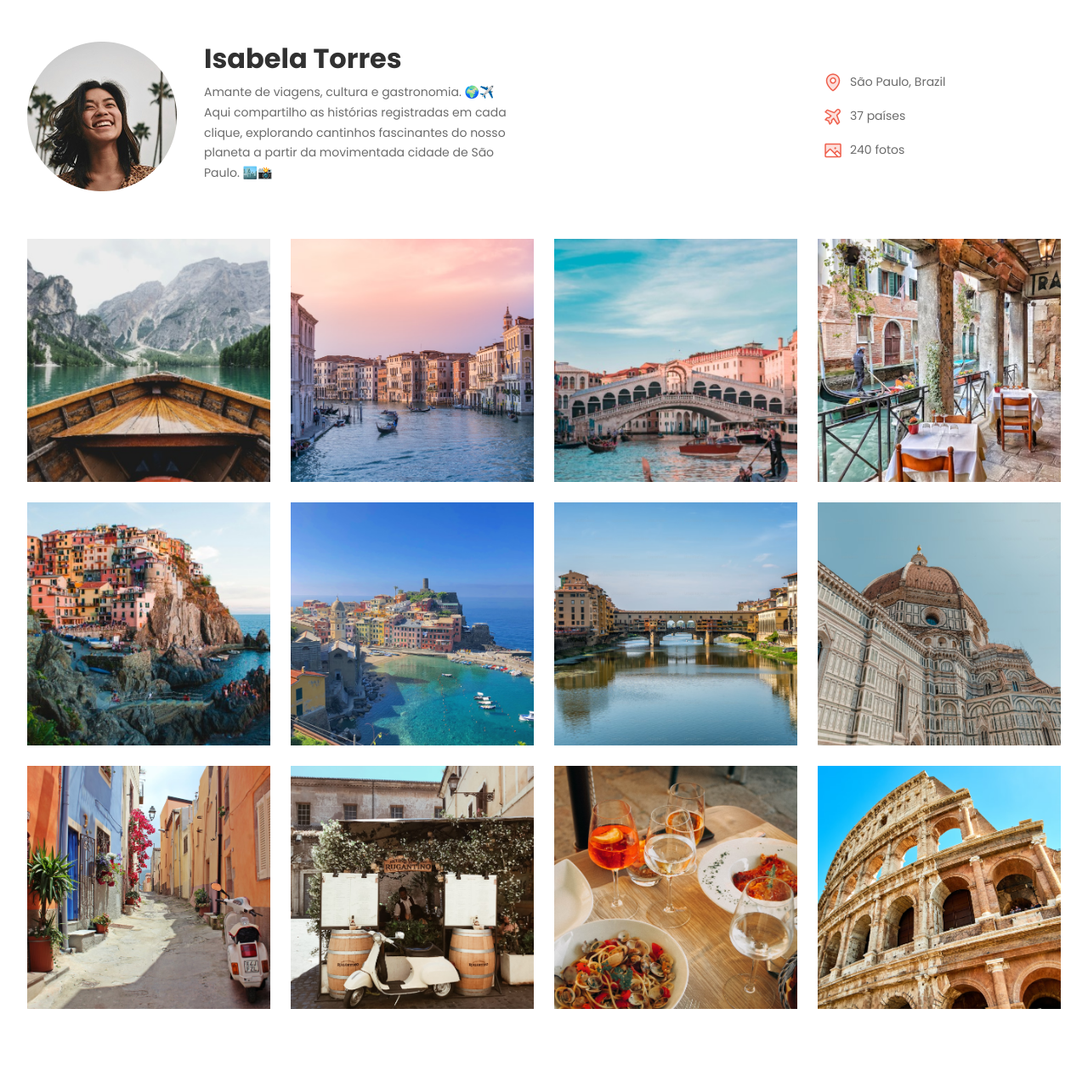
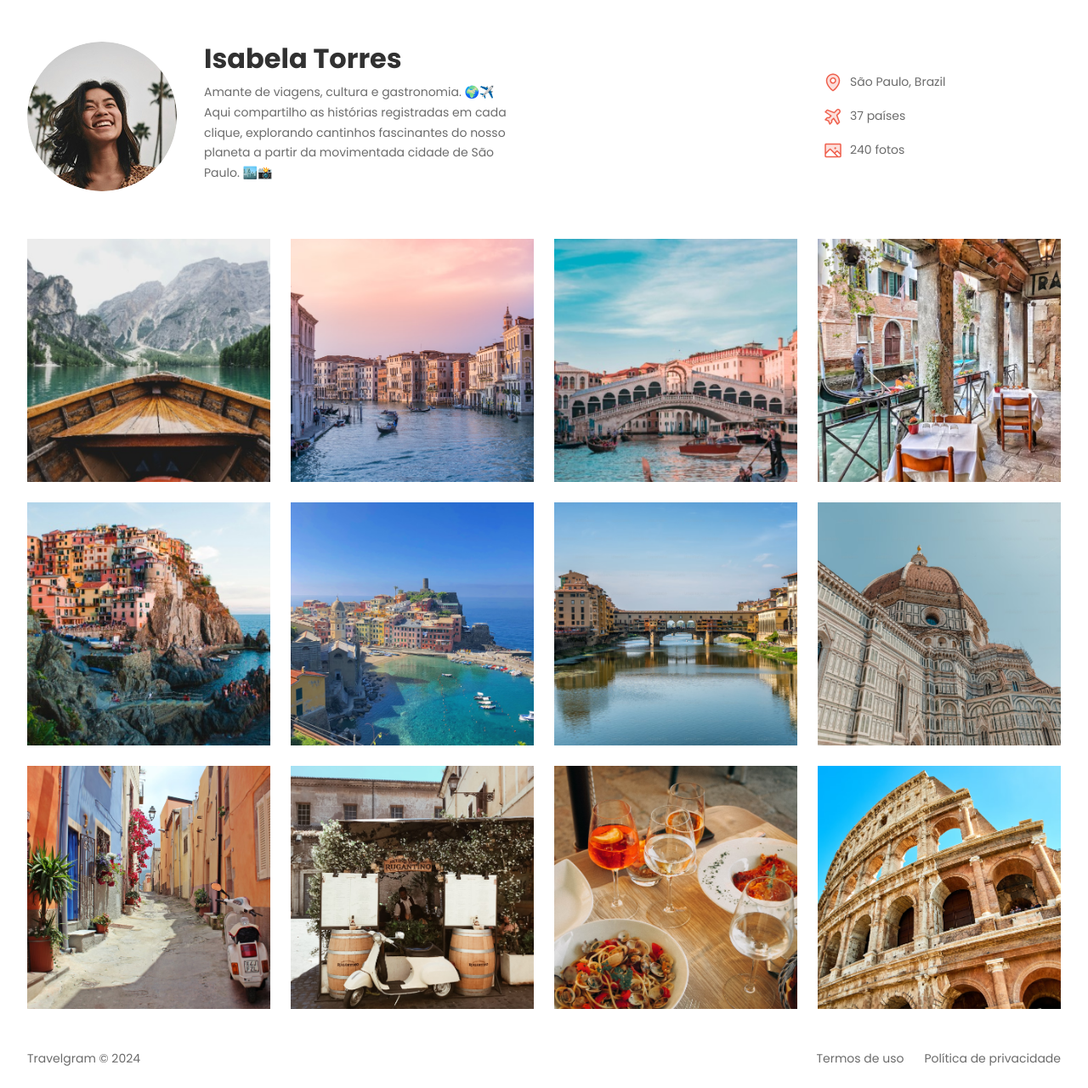
Before and after one commit to lucasbispoo/Projeto-Travelegram, a plain HTML site: page index.html in a window 1280 px wide. Shown: the part 79-1359 px from the top of the page at 85% size. Before the commit the page ends 1290 px from the top, so only its background shows below. Drawn offline with Linux system fonts and the light colour scheme.

Commit message:
final projetc

```diff
--- a/index.html
+++ b/index.html
@@ -77,5 +77,10 @@
         <img src="assets/images/Image 11.png" alt="...">
         <img src="assets/images/Image 12.png" alt="...">
     </main>
+    <footer class="container">
+        <span>Travelgram &copy; 2024</span>
+        <span>Termos de uso</span>
+        <span>Política de privacidade</span>
+    </footer>
 </body>
 </html>
--- /dev/null
+++ b/styles/footer.css
@@ -0,0 +1,12 @@
+footer{
+    display: flex;
+    gap: 24px;
+    padding-block: 24px;
+
+    font: 14px/150% var(--font-family);
+
+}
+
+footer span:nth-child(1){
+    margin-right: auto;
+}
--- a/styles/header.css
+++ b/styles/header.css
@@ -40,3 +40,10 @@
     align-items: center;
     gap: 8px;
 }
+
+#profile img{
+    width: 176px;
+    height: 176px;
+    object-fit: cover;
+    border-radius: 50%;
+}
--- a/styles/index.css
+++ b/styles/index.css
@@ -2,3 +2,4 @@
 @import url(nav.css);
 @import url(header.css);
 @import url(main.css);
+@import url(footer.css);
```
